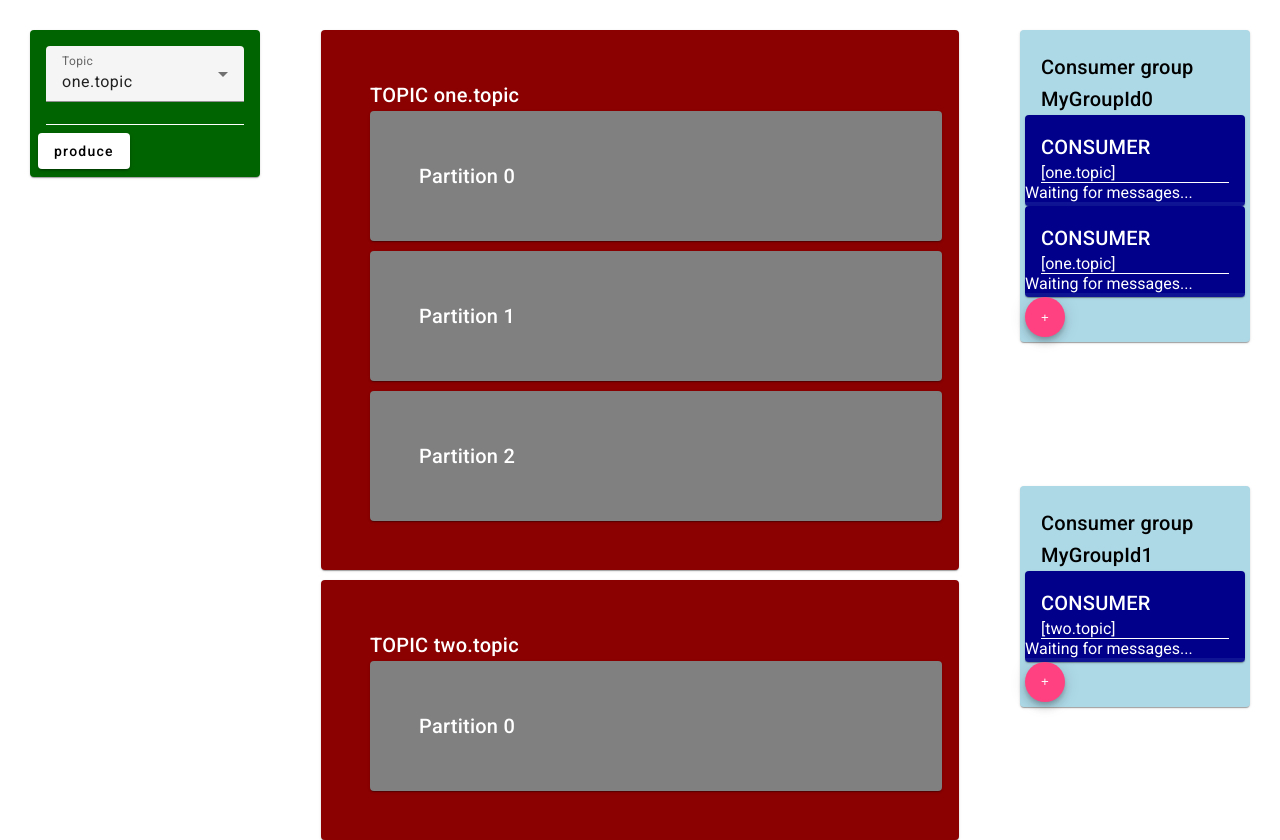
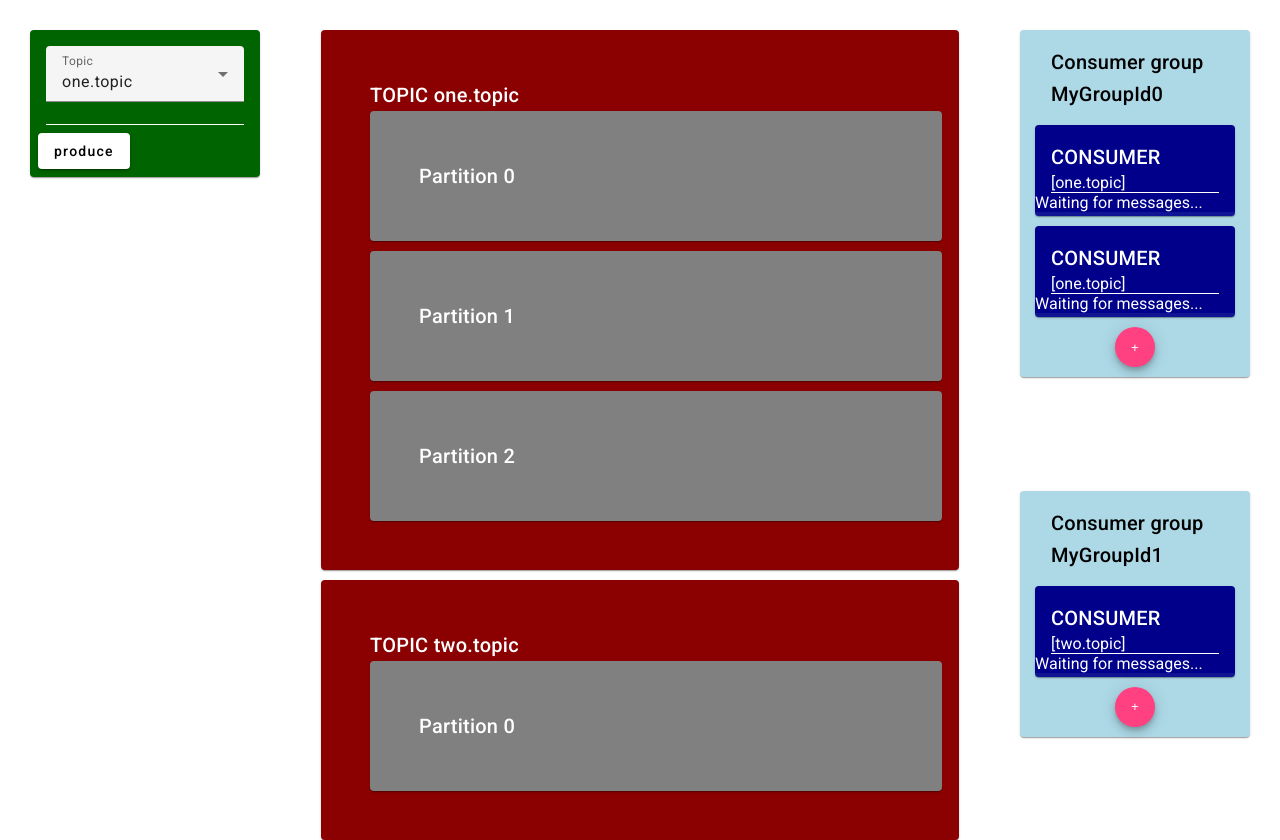
Before and after one commit to txiribimakula/kafka-playground, an Angular app: page / in a window 1280 px wide. Built offline with nearby package versions, Linux system fonts and the light colour scheme.

Commit message:
consumer group styles

```diff
--- a/src/app/consumer/consumer-group/consumer-group.component.html
+++ b/src/app/consumer/consumer-group/consumer-group.component.html
@@ -2,8 +2,10 @@
     <mat-card-header>
         <mat-card-title>Consumer group {{id}} </mat-card-title>
     </mat-card-header>
-    @for (consumerId of consumersByGroupId(); track $index) {
-    <app-consumer [consumerId]="consumerId"></app-consumer>
-    }
+    <div class="consumers">
+        @for (consumerId of consumersByGroupId(); track $index) {
+            <app-consumer [consumerId]="consumerId"></app-consumer>
+        }
+    </div>
     <button mat-mini-fab (click)="addConsumer()">+</button>
 </mat-card>
--- a/src/app/consumer/consumer-group/consumer-group.component.scss
+++ b/src/app/consumer/consumer-group/consumer-group.component.scss
@@ -1,4 +1,20 @@
 .consumer-group {
     background-color: lightblue;
-    padding: 5px;
+    padding: 0 15px 0 15px;
 }
+
+.consumers {
+    display: grid;
+    grid-template-rows: repeat(auto-fit);
+    grid-gap: 10px;
+    width: 100%;
+}
+
+button {
+    margin:10px;
+    align-self: center;
+}
+
+mat-card-header{
+    margin-bottom: 15px;
+}
--- a/src/app/topic/topic.component.scss
+++ b/src/app/topic/topic.component.scss
@@ -5,7 +5,6 @@
     text-align: center;
 }
 
-
 .partitions {
     display: grid;
     grid-template-rows: repeat(auto-fit);
```
